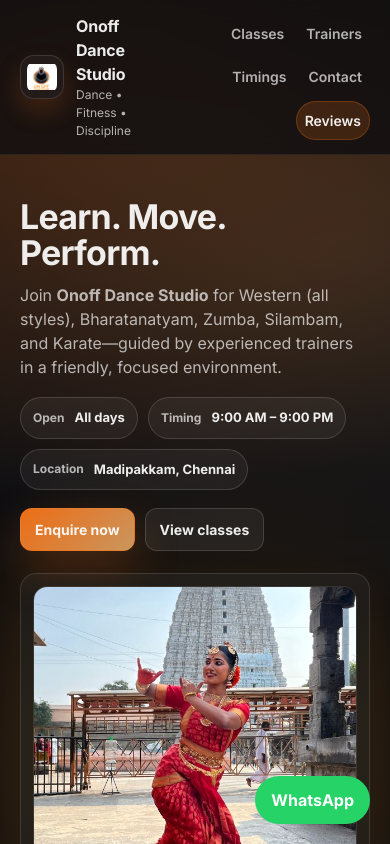
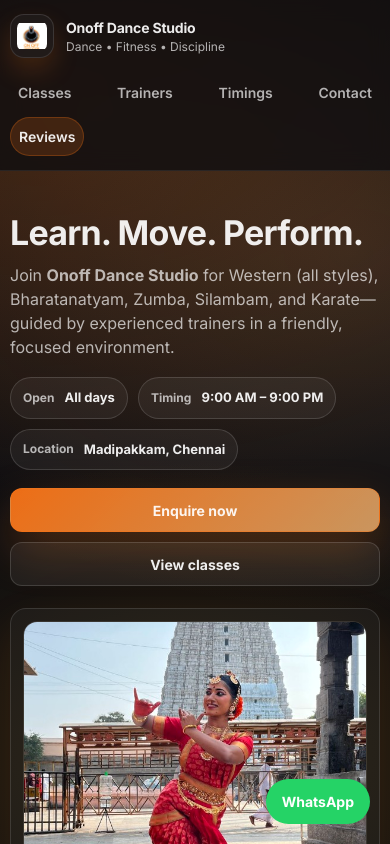
Before and after one commit to au422523205008/ONOFF, a plain HTML site: page index.html in a window 390 px wide. Shown: the top 844 px of the page. Drawn offline with Linux system fonts and the light colour scheme; files whose address does not match are found by name.

Commit message:
Update styles.css

```diff
--- a/styles.css
+++ b/styles.css
@@ -688,3 +688,46 @@
     padding: 8px 8px;
   }
 }
+
+@media (max-width: 600px) {
+
+  body { font-size: 14px; }
+
+  .container { width: calc(100% - 20px); }
+
+  .header-inner {
+    flex-direction: column;
+    align-items: flex-start;
+  }
+
+  .nav {
+    width: 100%;
+    justify-content: space-between;
+  }
+
+  .hero-grid {
+    grid-template-columns: 1fr;
+  }
+
+  .hero-collage {
+    grid-template-columns: 1fr;
+  }
+
+  .btn {
+    width: 100%;
+    min-height: 44px;
+  }
+
+  .cards {
+    grid-template-columns: 1fr;
+  }
+
+  .contact-grid,
+  .review-grid {
+    grid-template-columns: 1fr;
+  }
+
+  iframe {
+    height: 200px;
+  }
+}
```
